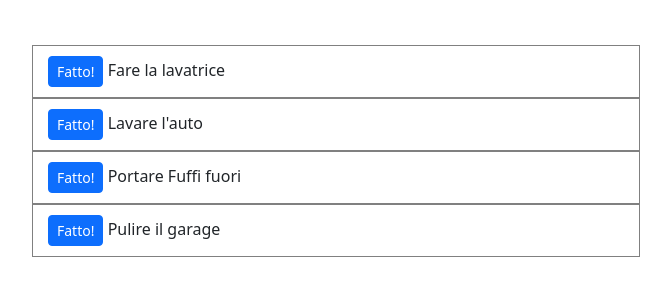
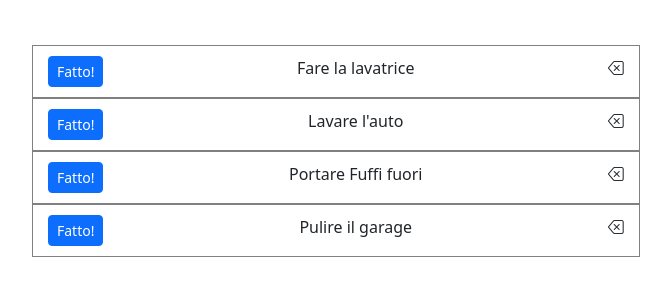
Before and after one commit to federicahu99/vue-todolist, a plain HTML site: page index.html in a window 1280 px wide. Shown: the part 53-338 px from the top of the page, without its empty margins (320-991 px from the left). Drawn offline with nearby package versions, Linux system fonts and the light colour scheme.

Commit message:
milestone2

```diff
--- a/css/style.css
+++ b/css/style.css
@@ -16,6 +16,12 @@ body {
     list-style-type: none;
     border: 1px solid grey;
     padding: 10px 15px;
+    display: flex;
+    justify-content: space-between;
+}
+
+._cancel {
+
 }
 
 /* JS */
--- a/index.html
+++ b/index.html
@@ -8,6 +8,8 @@
     <link href="https://cdn.jsdelivr.net/npm/bootstrap@5.2.0-beta1/dist/css/bootstrap.min.css"
         rel="stylesheet" integrity="sha384-0evHe/X+R7YkIZDRvuzKMRqM+OrBnVFBL6DOitfPri4tjfHxaWutUpFmBp4vmVor"
         crossorigin="anonymous">
+    <!-- BoostrapIcon -->
+    <link rel="stylesheet" href="https://cdn.jsdelivr.net/npm/bootstrap-icons@1.8.3/font/bootstrap-icons.css">
     <!-- Style -->
     <link rel="stylesheet" href="css/style.css">
     <!-- VUE -->
@@ -23,6 +25,7 @@
         <li class="_listitem" v-for="(task, i) of tasks">
             <button type="button" class="btn btn-primary btn-sm" @click="toggleDone(task)"> Fatto! </button>
             <span :class="{'_done' : task.done == true}"> {{ task.text }} </span>
+            <i class="bi bi-backspace _cancel" @click="removeTask"></i>
         </li>
 
     </ul>
--- a/js/script.js
+++ b/js/script.js
@@ -24,6 +24,9 @@ const root = new Vue ({
     methods: {
         toggleDone(task) {  // passo parametro solo se l'azione da compire riguarda l'osggetto stesso o il suo indice
            return task.done = !task.done
+        },
+        removeTask(i) {
+            this.tasks.splice( i , 1 )
         }
 
     }
```
